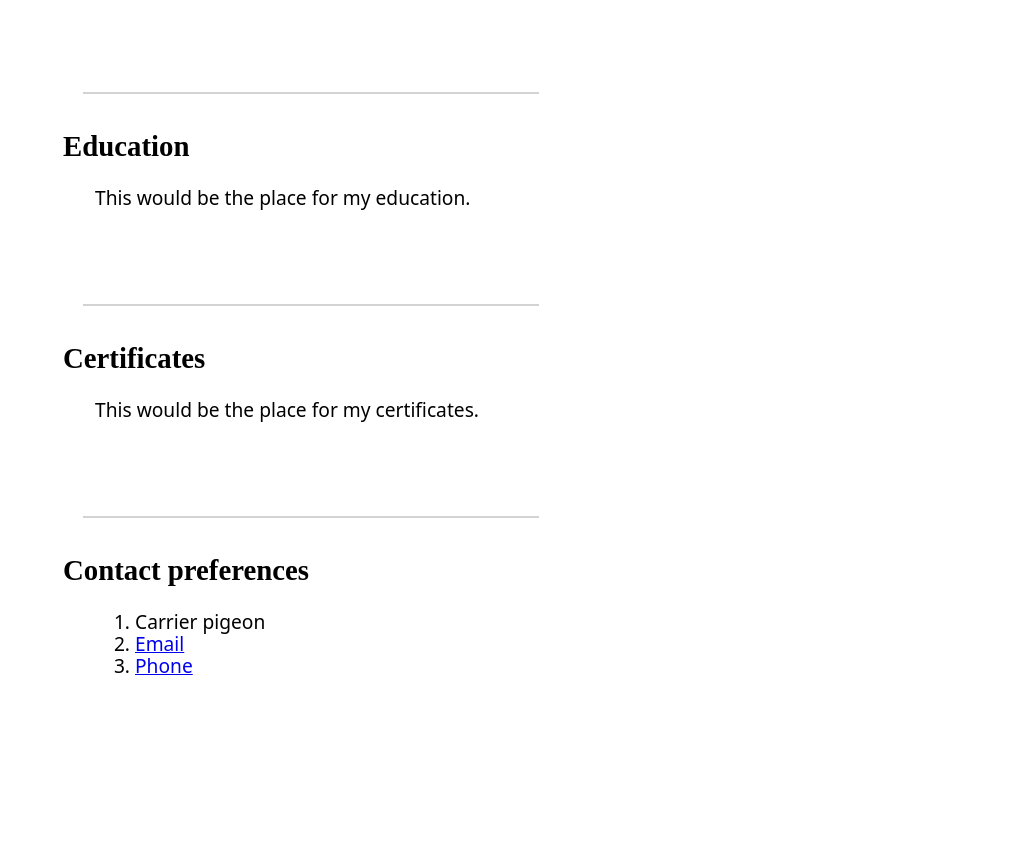
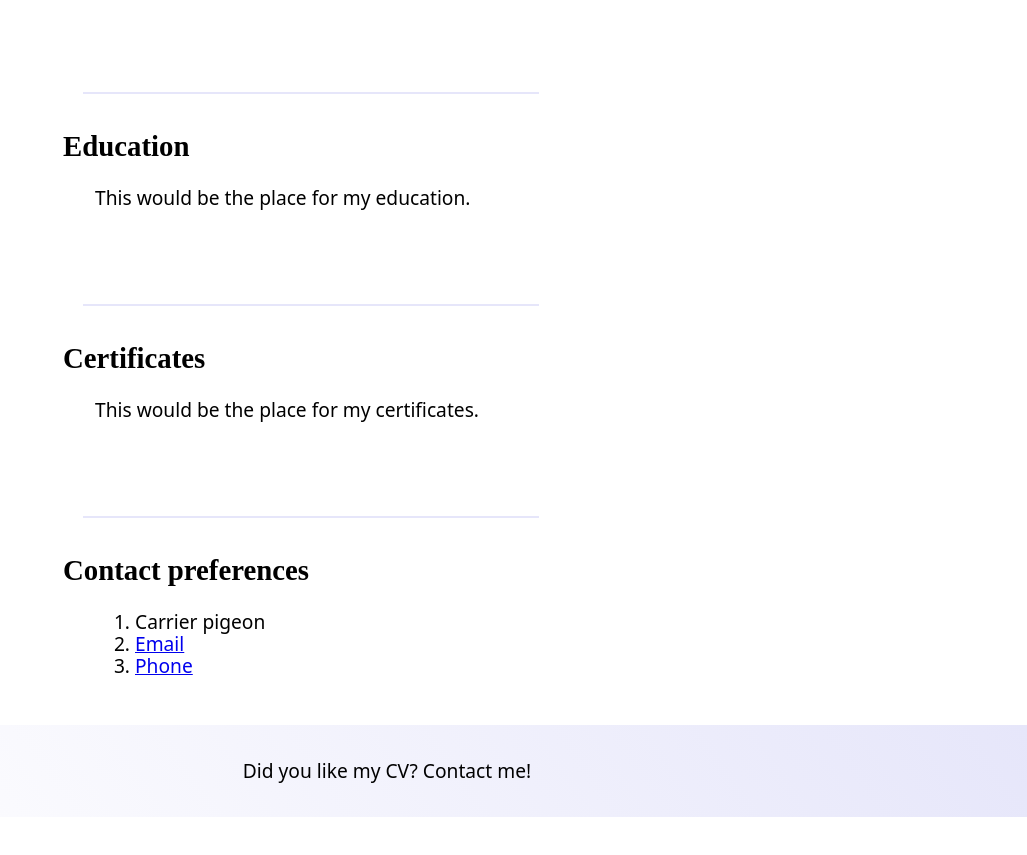
Before and after one commit to liga-auguste/task-cv-setup, a plain HTML site: page index.html in a window 1280 px wide. Shown: the part 1909-2764 px from the top of the page, without its empty margins (253-1280 px from the left). After the commit the page ends 2726 px from the top, so only its background shows below. Drawn offline with nearby package versions, Linux system fonts and the light colour scheme.

Commit message:
added background gradients to header and footer

```diff
--- a/index.html
+++ b/index.html
@@ -109,7 +109,11 @@
             </ol>
         </article>
     </main>
-    <br><br><br><br><br><br><br><br><br><br><br><br><br><br><br><br><br><br><br><br>
+    <footer>
+        <p>Did you like my CV? Contact me!
+    </p>
+    </footer>
+
 </body>
 
 </html>
--- a/style.css
+++ b/style.css
@@ -22,6 +22,14 @@ h1,
 h2,
 h3 {
   font-family: Playfair Display, serif;
+}
+
+footer {
+  margin: 0 auto;
+  padding: 1rem;
+  text-align: center;
+
+  background-image: linear-gradient(235deg, lavender, white);
 }
 
 /* LAYOUT */
@@ -57,7 +65,7 @@ a:active {
 
 
 article + article {
-  border-top: 2px solid LightGray;
+  border-top: 2px solid lavender;
 }
 
 ::selection {
@@ -68,7 +76,7 @@ article + article {
 /* SPECIFIC STYLINGS */
 .header {
   text-align: center;
-  background-color: lavender;
+  background-image: linear-gradient(235deg, white, lavender);
   padding: 3rem 1rem;
 }
 
```
